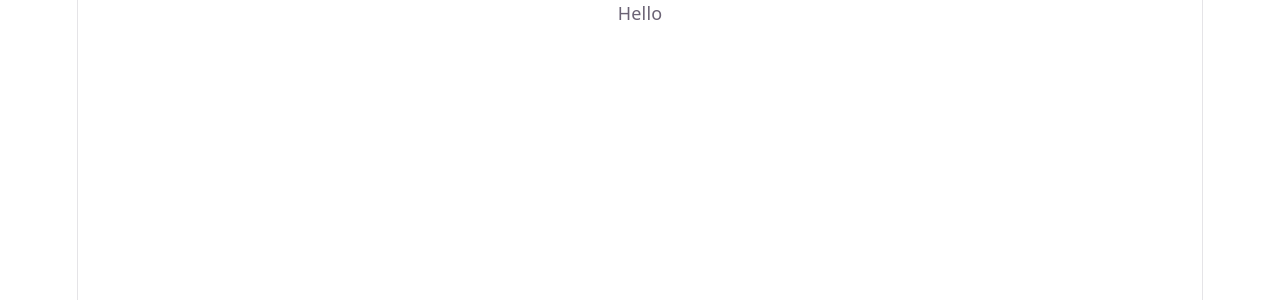
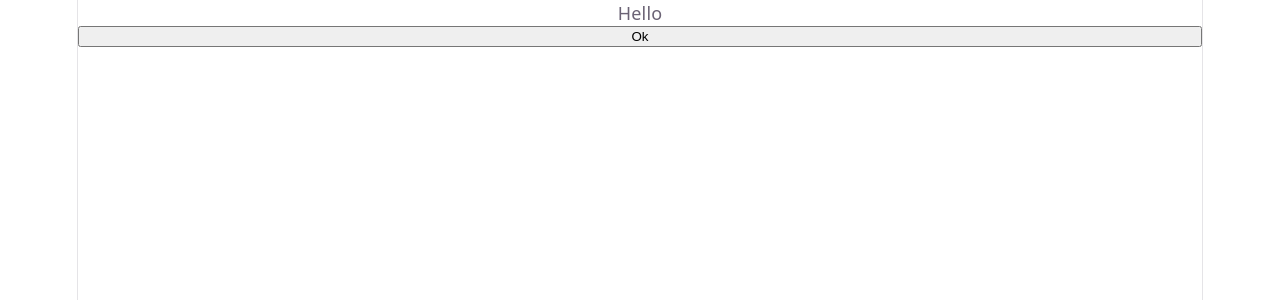
Before and after one commit to growithpro/react-ci-cd, a React (Vite) app: page / in a window 1280 px wide. Shown: the top 300 px of the page. Built offline with nearby package versions, Linux system fonts and the light colour scheme.

Commit message:
Change App.jsx

```diff
--- a/src/App.jsx
+++ b/src/App.jsx
@@ -11,6 +11,7 @@ function App() {
     <>
 
       Hello
+      <input type="button" value="Ok"/>
     </>
   )
 }
```
